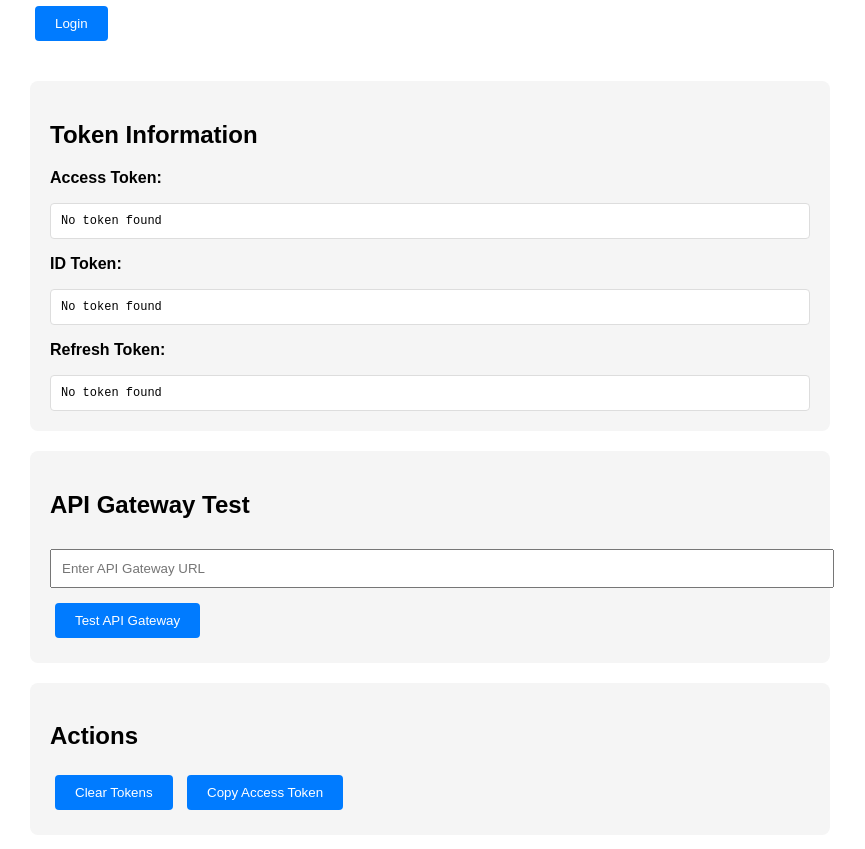
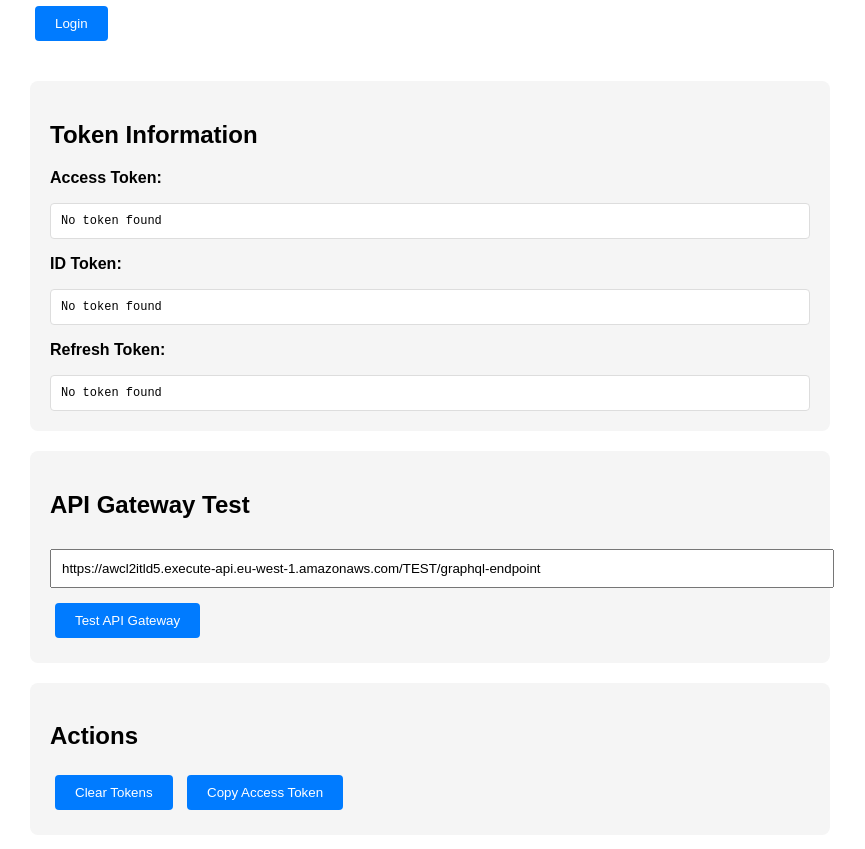
Before and after one commit to nikolim/auth-demo, a plain HTML site: page index.html in a window 1280 px wide. Shown: the part 99-948 px from the top of the page, without its empty margins (210-1075 px from the left). Drawn offline with Linux system fonts and the light colour scheme.

Commit message:
Update index.html

```diff
--- a/index.html
+++ b/index.html
@@ -70,7 +70,7 @@
 
     <div class="container">
         <h2>API Gateway Test</h2>
-        <input type="text" id="apiUrl" placeholder="Enter API Gateway URL" style="width: 100%; padding: 10px; margin: 10px 0;">
+        <input type="text" id="apiUrl" placeholder="Enter API Gateway URL" value="https://awcl2itld5.execute-api.eu-west-1.amazonaws.com/TEST/graphql-endpoint" style="width: 100%; padding: 10px; margin: 10px 0;">
         <button onclick="testApiGateway()">Test API Gateway</button>
         <div id="apiResult"></div>
     </div>
```
